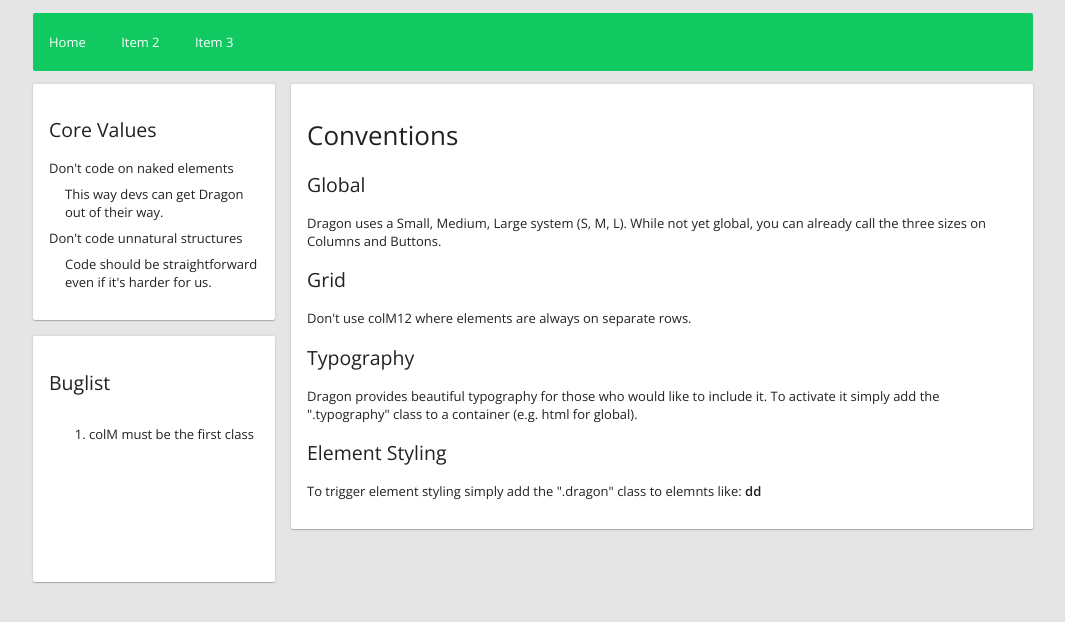
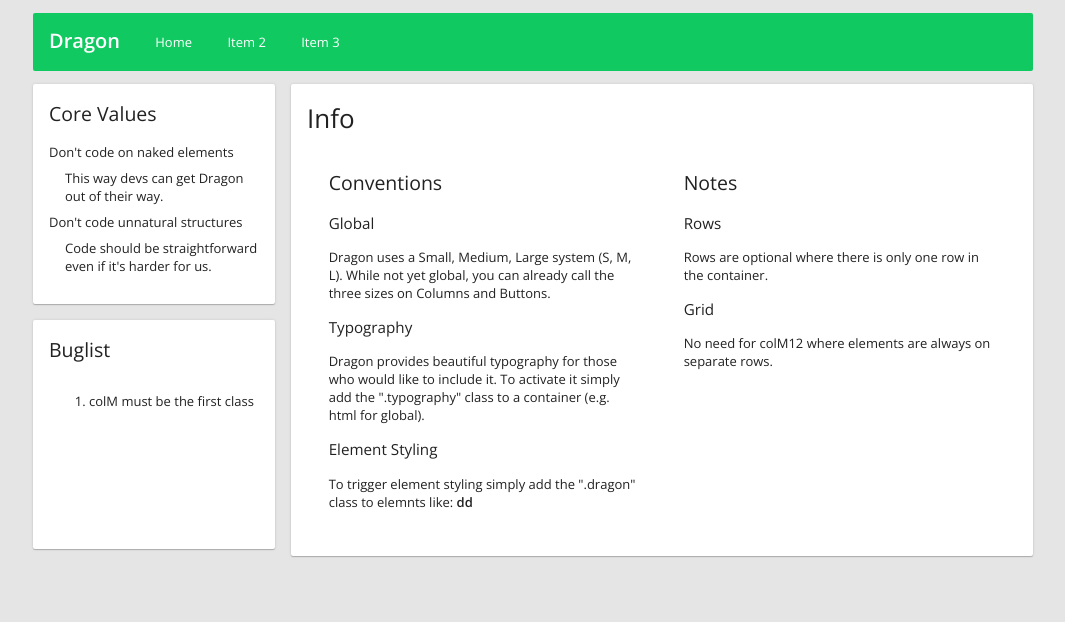
Before and after one commit to ionut-c/dragon, a plain HTML site: page lab/index.html in a window 1280 px wide. Shown: the whole page, without its empty margins (107-1172 px from the left). Drawn offline with nearby package versions, Linux system fonts and the light colour scheme.

Commit message:
Added logo

```diff
--- a/lab/index.html
+++ b/lab/index.html
@@ -26,6 +26,7 @@
             <div class="row">
                 <nav class="navBar">
                     <ul class="nav">
+                        <li class="logo">Dragon</li>
                         <li><a href="#">Home</a></li>
                         <li><a href="#">Item 2</a></li>
                         <li><a href="#">Item 3</a></li>
@@ -50,15 +51,23 @@
                 </div>
             </aside>
         	<section class="colM9 card">
-                <h1>Conventions</h1>
-                <h2>Global</h2>
-                <p>Dragon uses a Small, Medium, Large system (S, M, L). While not yet global, you can already call the three sizes on Columns and Buttons.</p>
-                <h2>Grid</h2>
-                <p>Don't use colM12 where elements are always on separate rows.</p>
-                <h2>Typography</h2>
-                <p>Dragon provides beautiful typography for those who would like to include it. To activate it simply add the ".typography" class to a container (e.g. html for global).</p>
-                <h2>Element Styling</h2>
-                <p>To trigger element styling simply add the ".dragon" class to elemnts like: <strong>dd</strong>
+                <h1>Info</h1>
+                <div class="colM6">
+                    <h2>Conventions</h2>
+                    <h3>Global</h3>
+                    <p>Dragon uses a Small, Medium, Large system (S, M, L). While not yet global, you can already call the three sizes on Columns and Buttons.</p>
+                    <h3>Typography</h3>
+                    <p>Dragon provides beautiful typography for those who would like to include it. To activate it simply add the ".typography" class to a container (e.g. html for global).</p>
+                    <h3>Element Styling</h3>
+                    <p>To trigger element styling simply add the ".dragon" class to elemnts like: <strong>dd</strong></p>
+                </div>
+                <div class="colM6">
+                    <h2>Notes</h2>
+                    <h3>Rows</h3>
+                    <p>Rows are optional where there is only one row in the container.</p>
+                    <h3>Grid</h3>
+                    <p>No need for colM12 where elements are always on separate rows.</p>
+                </div>
             </section>
         </article>
 
--- a/source/dragon.less
+++ b/source/dragon.less
@@ -32,6 +32,33 @@
         font-weight: 400;
         color: rgba(0,0,0,.87);
     }
+
+    [class^="col"] h1:first-child,
+    [class^="col"] h2:first-child,
+    [class^="col"] h3:first-child,
+    [class^="col"] h4:first-child,
+    [class^="col"] h5:first-child,
+    [class^="col"] h6:first-child {
+        margin-top: 0;
+    }
+}
+
+.left {
+    float: left;
+}
+
+.right {
+    float: right;
+}
+
+.logo {
+    font-weight: 600;
+    font-size: 20px;
+    padding: 0 16px;
+    cursor: default;
+    color: #fff;
+    line-height: 16px;
+    vertical-align: top;
 }
 
 /* --------------------------------------------------
```
Also changed, not shown: dist/css/dragon.css.
